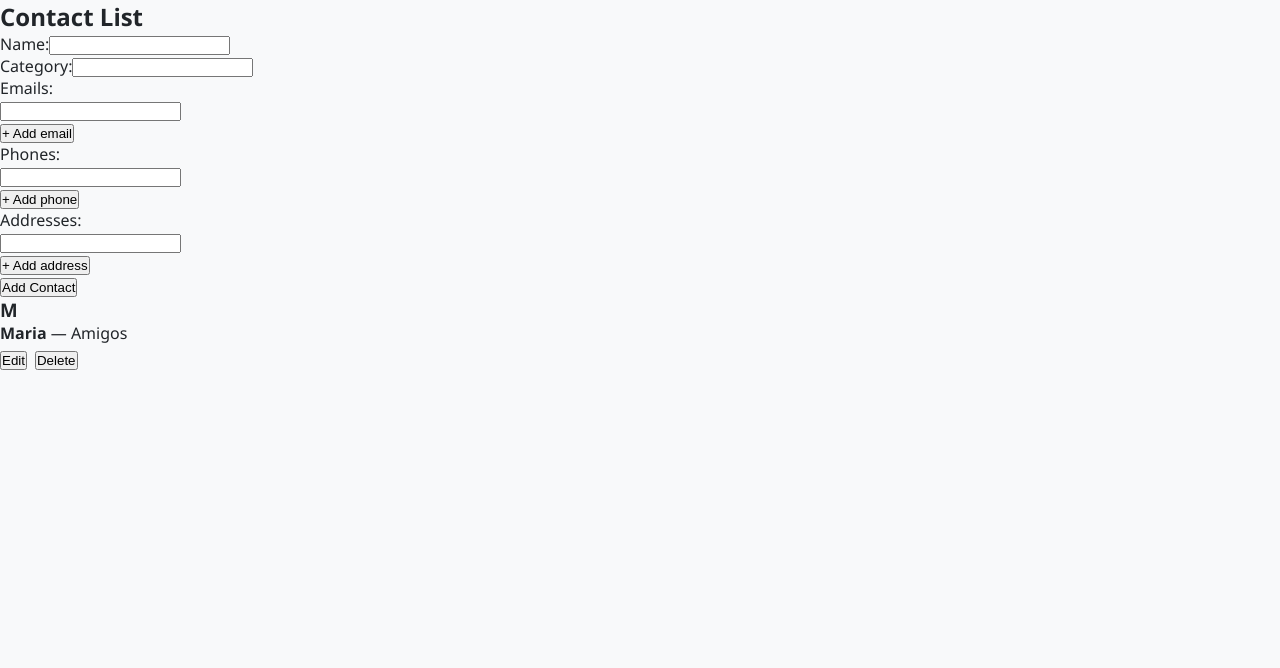
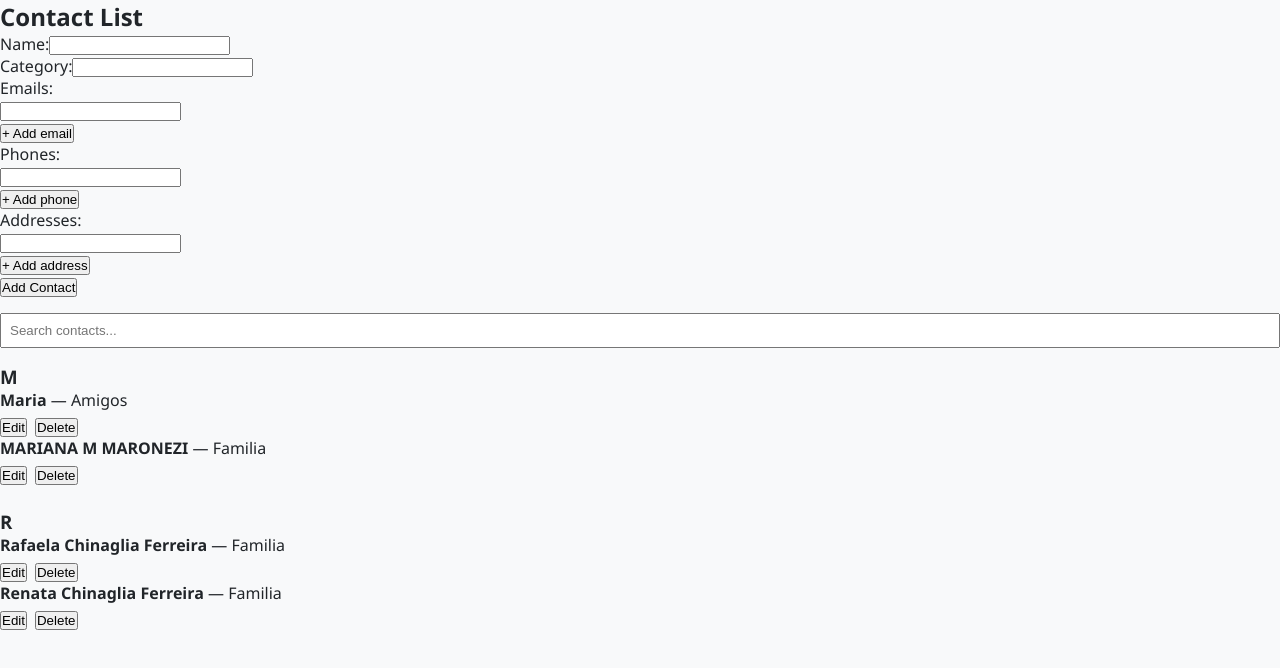
Before and after one commit to rafaelachinaglia/contact-book, a React (Vite) app: page / in a window 1280 px wide. Shown: the top 668 px of the page. Built offline with nearby package versions, Linux system fonts and the light colour scheme; data requests are answered from the project's data file.

Commit message:
feat: implement contact grouping with autocomplete and highlighted search terms

```diff
--- a/db.json
+++ b/db.json
@@ -13,6 +13,48 @@
         "Rua A, 123"
       ],
       "id": "1"
+    },
+    {
+      "id": "098b",
+      "name": "Rafaela Chinaglia Ferreira",
+      "category": "Familia",
+      "emails": [
+        "rafaelachinaglia@hotmail.com"
+      ],
+      "phones": [
+        "19994516845"
+      ],
+      "addresses": [
+        "R. Professor Antônio Nogueira Braga, 107, Casa 8"
+      ]
+    },
+    {
+      "id": "7314",
+      "name": "Renata Chinaglia Ferreira",
+      "category": "Familia",
+      "emails": [
+        "renata_chinaglia@hotmail.com"
+      ],
+      "phones": [
+        "19991128451"
+      ],
+      "addresses": [
+        "R. DELPHINA MEIRELLES ARRIVABENE"
+      ]
+    },
+    {
+      "id": "b6ae",
+      "name": "MARIANA M MARONEZI",
+      "category": "Familia",
+      "emails": [
+        "rafaelachinaglia@hotmail.com"
+      ],
+      "phones": [
+        "19994516845"
+      ],
+      "addresses": [
+        "R. PROFESSOR ANTONIO NOGUEIRA BRAGA"
+      ]
     }
   ]
 }
--- a/src/pages/ContactsPage.tsx
+++ b/src/pages/ContactsPage.tsx
@@ -4,43 +4,62 @@ import { EditContactModal } from "../components/EditContactModal";
 import { useContacts } from "../hooks/useContacts";
 import type { Contact } from "../types/Contact";
 
-// Função de agrupamento por inicial do nome
-function groupContactsByInitial(contacts: Contact[]) {
-  const grouped: Record<string, Contact[]> = {};
-
-  contacts.forEach((contact) => {
-    const initial = contact.name.charAt(0).toUpperCase();
-    if (!grouped[initial]) {
-      grouped[initial] = [];
-    }
-    grouped[initial].push(contact);
-  });
-
-  return grouped;
-}
-
 export function ContactsPage() {
   const { contacts, loading, error, removeContact } = useContacts();
   const [selectedContact, setSelectedContact] = useState<Contact | null>(null);
+  const [searchTerm, setSearchTerm] = useState("");
 
-  const groupedContacts = groupContactsByInitial(contacts);
-  const sortedInitials = Object.keys(groupedContacts).sort();
+  const filteredContacts = contacts.filter((contact) =>
+    contact.name.toLowerCase().includes(searchTerm.toLowerCase())
+  );
+
+  const groupedContacts = filteredContacts.reduce((groups, contact) => {
+    const groupKey = contact.name[0].toUpperCase();
+    if (!groups[groupKey]) {
+      groups[groupKey] = [];
+    }
+    groups[groupKey].push(contact);
+    return groups;
+  }, {} as Record<string, Contact[]>);
+
+  function highlightMatch(name: string, term: string) {
+    if (!term) return name;
+
+    const regex = new RegExp(`(${term})`, "ig");
+    const parts = name.split(regex);
+
+    return parts.map((part, index) =>
+      part.toLowerCase() === term.toLowerCase() ? (
+        <mark key={index} style={{ backgroundColor: "#ffeaa7" }}>{part}</mark>
+      ) : (
+        <span key={index}>{part}</span>
+      )
+    );
+  }
 
   return (
     <div>
       <h2>Contact List</h2>
       <AddContactForm />
 
+      <input
+        type="text"
+        placeholder="Search contacts..."
+        value={searchTerm}
+        onChange={(e) => setSearchTerm(e.target.value)}
+        style={{ margin: "16px 0", padding: "8px", width: "100%" }}
+      />
+
       {loading && <p>Loading...</p>}
       {error && <p>{error}</p>}
 
-      {sortedInitials.map((initial) => (
-        <div key={initial}>
-          <h3>{initial}</h3>
+      {Object.entries(groupedContacts).map(([category, contacts]) => (
+        <div key={category} style={{ marginBottom: "24px" }}>
+          <h3>{category}</h3>
           <ul>
-            {groupedContacts[initial].map((contact) => (
+            {contacts.map((contact) => (
               <li key={contact.id}>
-                <strong>{contact.name}</strong> — {contact.category}
+                <strong>{highlightMatch(contact.name, searchTerm)}</strong> — {contact.category}
                 <div style={{ marginTop: "4px" }}>
                   <button onClick={() => setSelectedContact(contact)}>Edit</button>
                   <button
```
